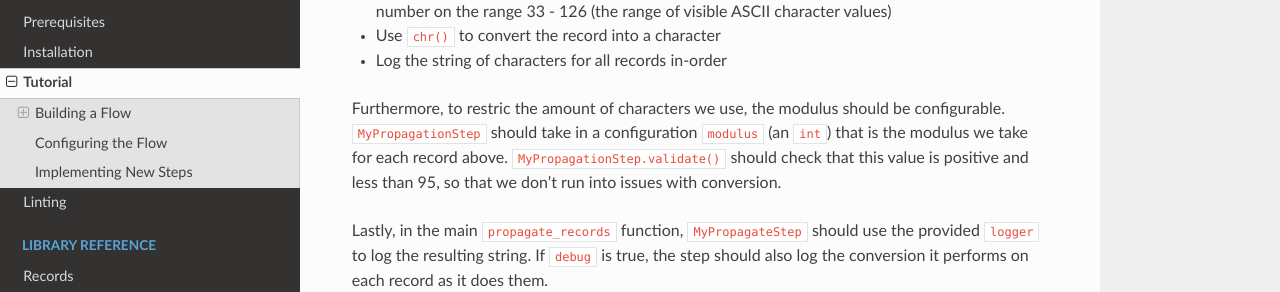
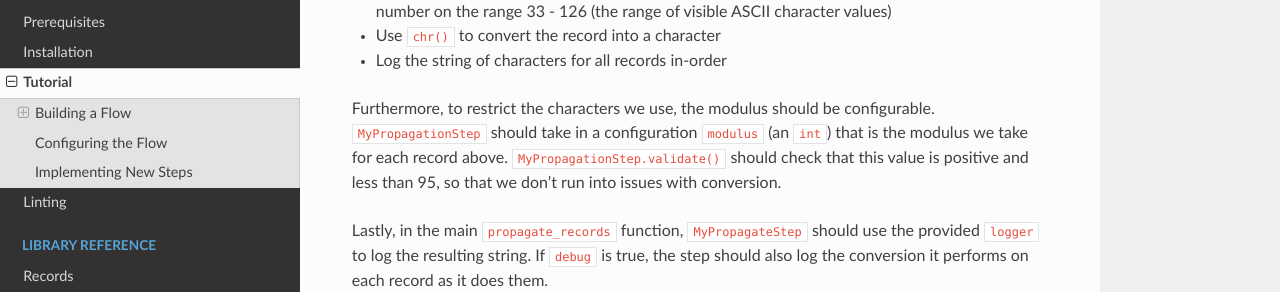
Before and after one commit to Aidan-McNay/courseflow, a Sphinx documentation site: the page built from docs/getting_started/tutorial.md, in a window 1280 px wide and 900 px high, scrolled down 7001 px. Shown: the part 159-451 px from the top of the window. Built offline with Sphinx 7.4.7 and the Read the Docs theme 3.1.0, drawn with Linux system fonts in a browser that asks for light colours.

Commit message:
Typo fix

```diff
--- a/docs/getting_started/tutorial.md
+++ b/docs/getting_started/tutorial.md
@@ -502,7 +502,7 @@ list):
  - Use `chr()` to convert the record into a character
  - Log the string of characters for all records in-order
 
-Furthermore, to restric the amount of characters we use, the modulus
+Furthermore, to restrict the characters we use, the modulus
 should be configurable. `MyPropagationStep` should take in a configuration
 `modulus` (an `int`) that is the modulus we take for each record above.
 `MyPropagationStep.validate()` should check that this value is positive
```
